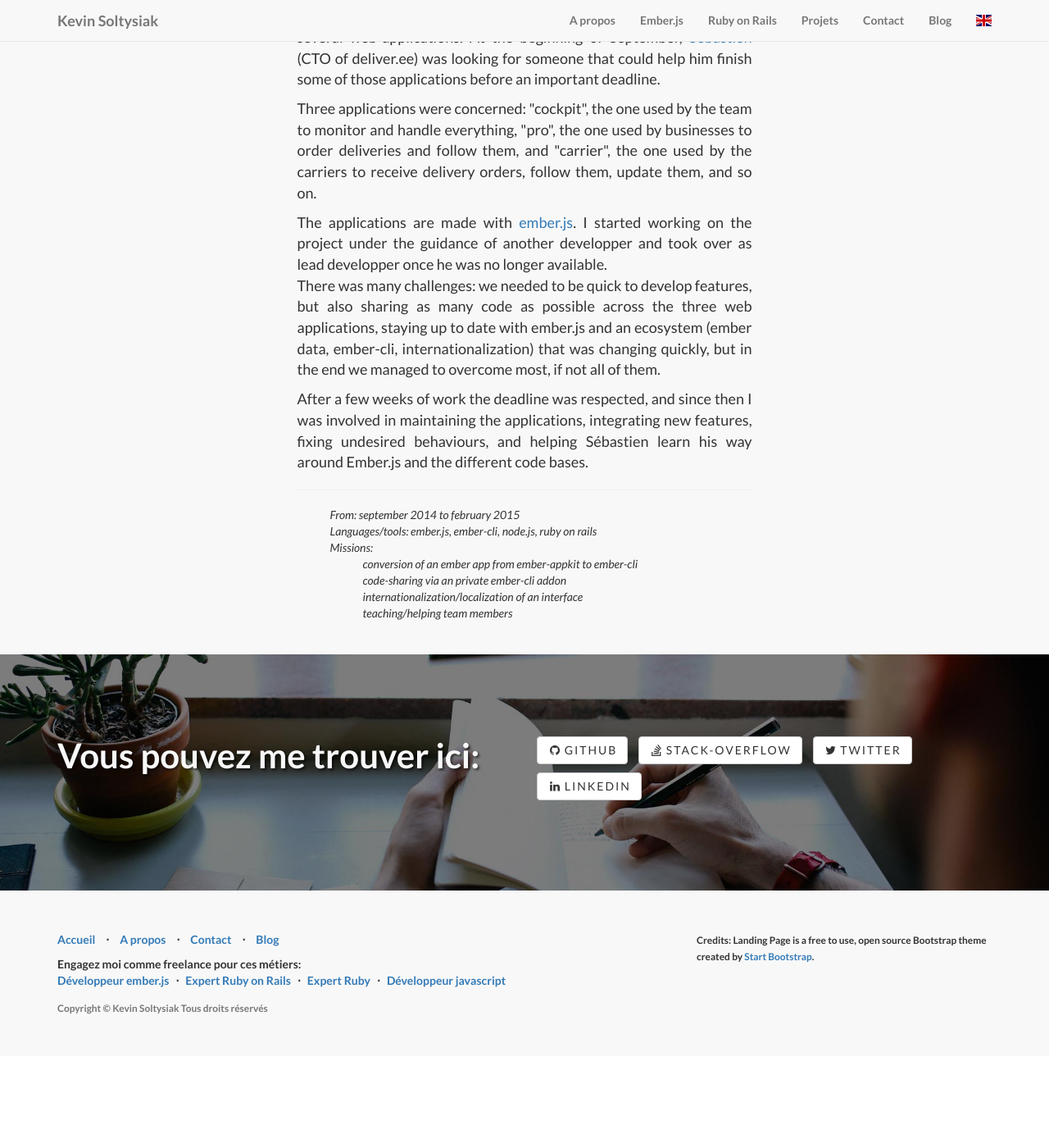
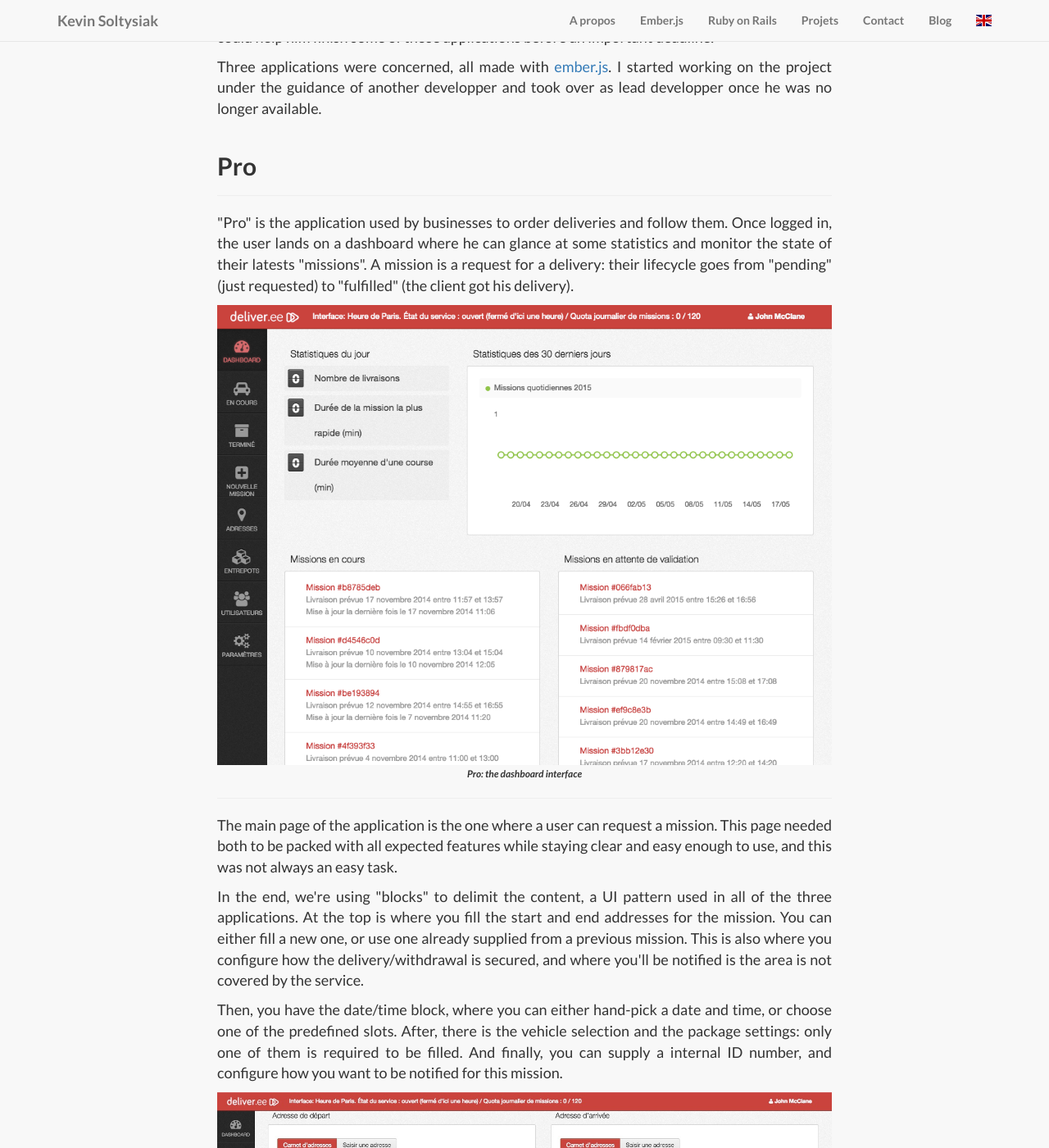
Before and after one commit to ksol/ksol.github.io, a Jekyll site: the page built from fr/projets/deliver.ee/index.html, in a window 1280 px wide and 1400 px high, scrolled down 562 px. Shown: the whole window at 82% size. Built offline with Jekyll 4.4.1, drawn with Linux system fonts in a browser that asks for light colours; nearby versions of some CDN libraries; before the commit the page ends 1850 px from its top, so only the background shows below that; some of the changed text lies outside the part shown.

Commit message:
Cf. previous

```diff
--- a/fr/projets/deliver.ee/index.html
+++ b/fr/projets/deliver.ee/index.html
@@ -15,7 +15,7 @@ enLink: /projects/deliver.ee
         </div>
       </div>
 
-      <div class="col-xs-12 col-sm-10 col-sm-offset-1 col-md-8 col-md-offset-2 col-lg-6 col-lg-offset-3">
+      <div class="col-xs-12 col-sm-10 col-sm-offset-1 col-md-8 col-md-offset-2">
         <p class="project-content">
           <a href="http://www.deliver.ee">deliver.ee</a> is a french start-up whose goal is to make deliveries as easy as possible. They allow businesses to offer their clients same-day delivery for instance, but anybody can use the service and do one-off deliveries, all of this without having to care about the carriers.
         </p>
@@ -25,17 +25,133 @@ enLink: /projects/deliver.ee
         </p>
 
         <p class="project-content">
-          Three applications were concerned: "cockpit", the one used by the team to monitor and handle everything, "pro", the one used by businesses to order deliveries and follow them, and "carrier", the one used by the carriers to receive delivery orders, follow them, update them, and so on.
+          Three applications were concerned, all made with <a href="http://www.emberjs.com">ember.js</a>. I started working on the project under the guidance of another developper and took over as lead developper once he was no longer available.
+        </p>
+
+        <div class="page-header">
+          <h2>Pro</h2>
+        </div>
+
+        <p class="project-content">
+          "Pro" is the application used by businesses to order deliveries and follow them. Once logged in, the user lands on a dashboard where he can glance at some statistics and monitor the state of their latests "missions".
+          A mission is a request for a delivery: their lifecycle goes from "pending" (just requested) to "fulfilled" (the client got his delivery).
+        </p>
+
+        <img src="/img/portfolio/deliver.ee/pro1.png" class="project-screenshot">
+        <div class="text-center">
+          <small>
+            <em>Pro: the dashboard interface</em>
+          </small>
+        </div>
+
+        <hr>
+
+        <p class="project-content">
+          The main page of the application is the one where a user can request a mission. This page needed both to be packed with all expected features while staying clear and easy enough to use, and this was not always an easy task.
         </p>
 
         <p class="project-content">
-          The applications are made with <a href="http://www.emberjs.com">ember.js</a>. I started working on the project under the guidance of another developper and took over as lead developper once he was no longer available.
-          <br>
-          There was many challenges: we needed to be quick to develop features, but also sharing as many code as possible across the three web applications, staying up to date with ember.js and an ecosystem (ember data, ember-cli, internationalization) that was changing quickly, but in the end we managed to overcome most, if not all of them.
+          In the end, we're using "blocks" to delimit the content, a UI pattern used in all of the three applications. At the top is where you fill the start and end addresses for the mission. You can either fill a new one, or use one already supplied from a previous mission. This is also where you configure how the delivery/withdrawal is secured, and where you'll be notified is the area is not covered by the service.
+        </p>
+        <p class="project-content">
+          Then, you have the date/time block, where you can either hand-pick a date and time, or choose one of the predefined slots. After, there is the vehicle selection and the package settings: only one of them is required to be filled. And finally, you can supply a internal ID number, and configure how you want to be notified for this mission.
+        </p>
+
+        <img src="/img/portfolio/deliver.ee/pro2.png" class="project-screenshot">
+        <div class="text-center">
+          <small>
+            <em>Pro: the interface used to request a delivery</em>
+          </small>
+        </div>
+
+        <hr>
+
+        <p class="project-content">
+          The rest of the applications mainly revolves around mission monitoring and "resources" handling (eg. users, permissions, addresses, warehouses, notifications, settings, ...)
+        </p>
+
+        <img src="/img/portfolio/deliver.ee/pro3.png" class="project-screenshot">
+        <div class="text-center">
+          <small>
+            <em>Pro: one of the settings page, the notifications</em>
+          </small>
+        </div>
+
+        <hr>
+
+        <p class="project-content">
+          This application is also translated in both french and english. Users permissions are finely grained, as well as businesses' (through quotas of missions).
+        </p>
+
+        <div class="page-header">
+          <h2>Cockpit</h2>
+        </div>
+
+        <p class="project-content">
+          "Cockpit" is the application used by the deliver.ee team to display, monitor and handle everything: missions, users, companies, carriers, etc.
+        </p>
+
+        <img src="/img/portfolio/deliver.ee/cockpit1.png" class="project-screenshot">
+        <div class="text-center">
+          <small>
+            <em>Cockpit: the list of missions</em>
+          </small>
+        </div>
+
+        <hr>
+
+        <p class="project-content">
+          Everything can be done through cockpit: complete management of every entity. The team can even order missions themselves if needed, with the same interface as the one in the Pro application.
+          The team can also manually dispatch missions to a specific carrier.
+        </p>
+
+        <img src="/img/portfolio/deliver.ee/cockpit2.png" class="project-screenshot">
+        <div class="text-center">
+          <small>
+            <em>Cockpit: the list of companies</em>
+          </small>
+        </div>
+
+        <hr>
+
+        <img src="/img/portfolio/deliver.ee/cockpit3.png" class="project-screenshot">
+        <div class="text-center">
+          <small>
+            <em>Cockpit: the view for one company</em>
+          </small>
+        </div>
+
+        <hr>
+
+        <p class="project-content">
+          Cockpit and Pro have a lot of screens in common, with only minor variations, due to the design of the page, the permissions handling, and the need for internationalization that was not necessary (yet!) for the former. Therefore, I organized the projects so that everything that could be shared was. This was important to ensure that future updates would not require changes in two or three places.
+        </p>
+
+        <div class="page-header">
+          <h2>Carrier</h2>
+        </div>
+
+        <p class="project-content">
+          "Carrier" is the application used by the carriers to receive delivery orders, follow them, update them, and so on, and is optimized for handheld devices. While not as feature packed as the two others, this application has some very specific features.
+        </p>
+
+
+        <p class="project-content">
+          The carrier can see three lists of missions: the ones he is allowed to handle, the ones he is handling, and the ones he was specifically asked to handle. He can either accept or refuse those.
         </p>
 
         <p class="project-content">
-          After a few weeks of work the deadline was respected, and since then I was involved in maintaining the applications, integrating new features, fixing undesired behaviours, and helping Sébastien learn his way around Ember.js and the different code bases.
+          Once he has accepted a mission, he has access to a map indicating him where he has to go to fetch the package(s). Whoever gives him the package is required to sign (on the phone screen) to validate the action. And the same goes on for the delivery: the client also has to sign.
+        </p>
+
+        <p class="project-content">
+          Each action updates the status of the mission, which can also be failed, refused, or rescheduled. And considering mistakes can happen pretty easily on touch devices, the carrier has 5 seconds to cancel an action after it was done.
+        </p>
+
+        <hr>
+
+        <p class="project-content">
+          After a few weeks of work, the deadline was respected, and since then I was involved in maintaining the applications, integrating new features, fixing undesired behaviours, and helping Sébastien learn his way around Ember.js and the different code bases. The various projects were very interesting and the team very supportive and fun to work with. I wish them nothing but success in their future.
         </p>
 
         <ul class="project-summary">
```
